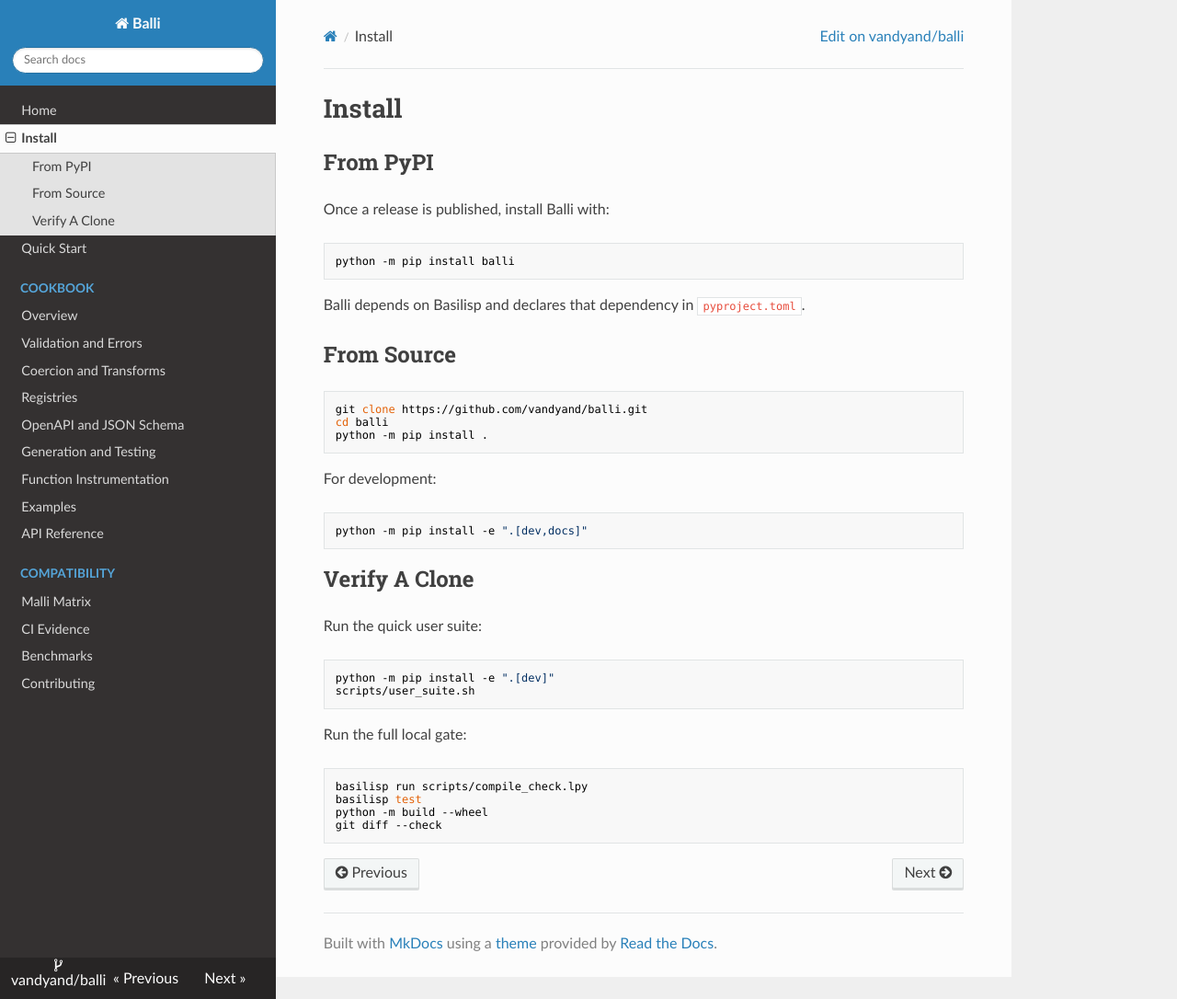
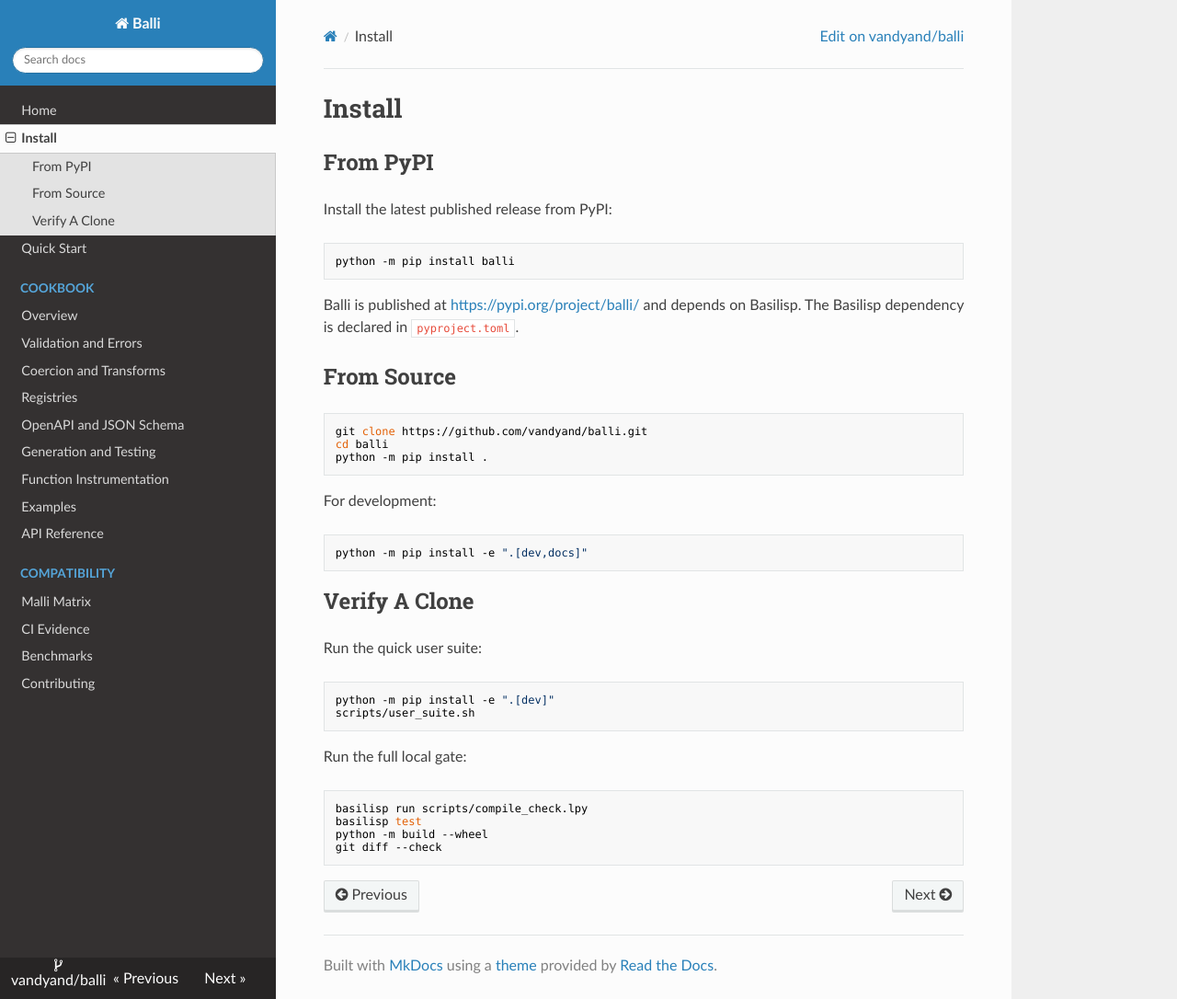
Before and after one commit to vandyand/balli, an MkDocs documentation site: the page built from docs/install.md, in a window 1280 px wide and 1086 px high. Shown: the whole window at 92% size. Built offline with MkDocs 1.6.1, drawn with Linux system fonts in a browser that asks for light colours; nearby versions of some CDN libraries.

Commit message:
docs: reflect live PyPI release

````diff
--- a/docs/install.md
+++ b/docs/install.md
@@ -2,13 +2,14 @@
 
 ## From PyPI
 
-Once a release is published, install Balli with:
+Install the latest published release from PyPI:
 
 ```bash
 python -m pip install balli
 ```
 
-Balli depends on Basilisp and declares that dependency in `pyproject.toml`.
+Balli is published at <https://pypi.org/project/balli/> and depends on
+Basilisp. The Basilisp dependency is declared in `pyproject.toml`.
 
 ## From Source
 
````
Also changed, not shown: README.md (+2 -1 lines), RELEASE.md (+4 -12 lines).
